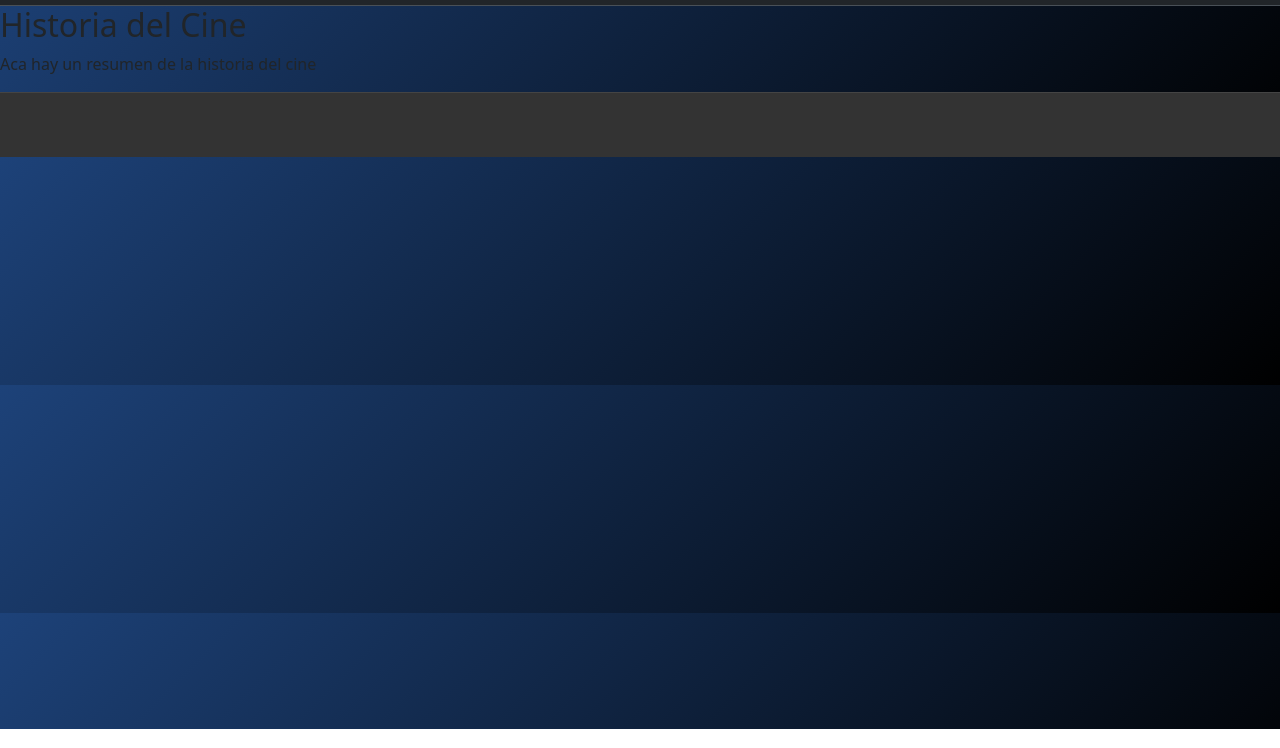
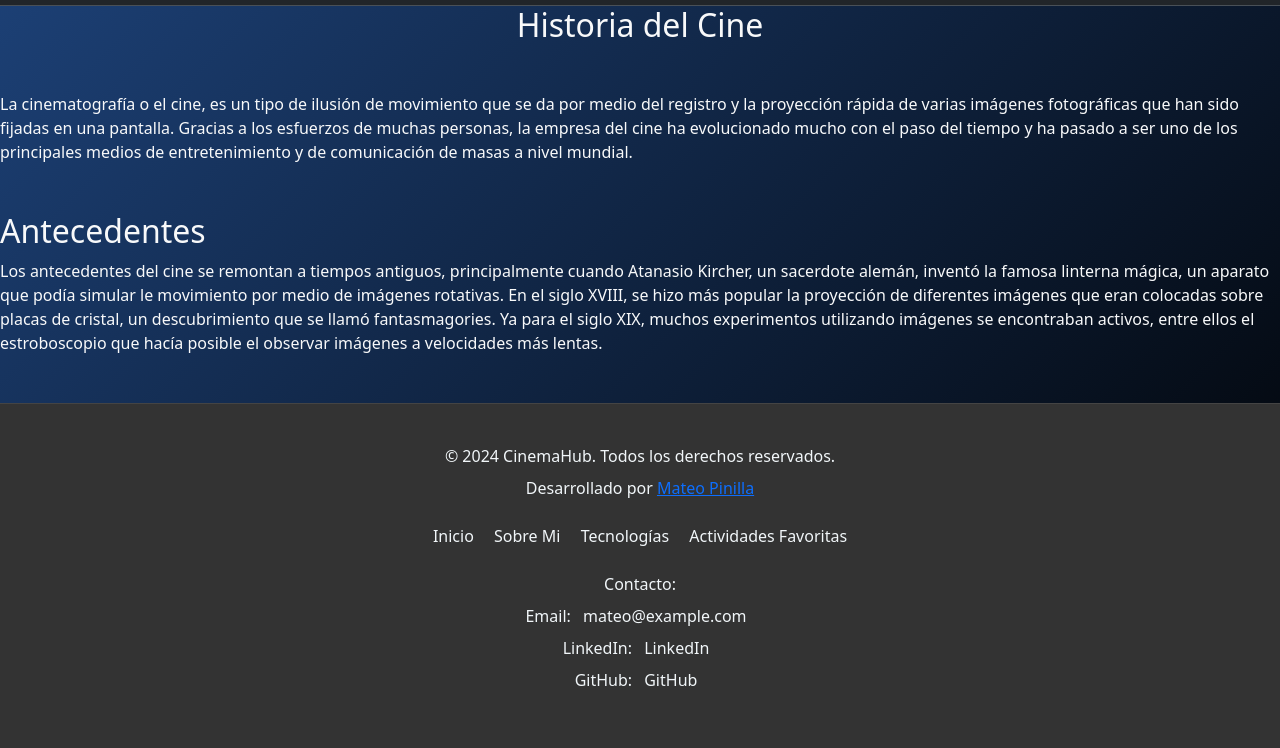
Before and after one commit to Mpinillad97/CinemaGallery, a website built with webpack: page front/Pages/historia-del-cine.html in a window 1280 px wide. Shown: the part 71-819 px from the top of the page. Built offline with nearby package versions, Linux system fonts and the light colour scheme; no server answers.

```diff
--- a/front/Pages/historia-del-cine.html
+++ b/front/Pages/historia-del-cine.html
@@ -31,14 +31,38 @@
         </div>
       </nav>
     </header>
-    <main>
-      <section class="content">
-        <h2>Historia del Cine</h2>
-        <p>Aca hay un resumen de la historia del cine</p>
+    <main class="text-light">
+      <section class="mb-5">
+        <h2 class="text-center">Historia del Cine</h2>
+      </section>
+      <section class="mb-5 ">
+        <p class="text-justify">La cinematografía o el cine, es un tipo de ilusión de movimiento que se da por medio del registro y la proyección rápida de varias imágenes fotográficas que han sido fijadas en una pantalla. Gracias a los esfuerzos de muchas personas, la empresa del cine ha evolucionado mucho con el paso del tiempo y ha pasado a ser uno de los principales medios de entretenimiento y de comunicación de masas a nivel mundial.</p>
+      </section>
+
+      <section class="mb-5">
+        <h2>Antecedentes</h2>
+        <p>Los antecedentes del cine se remontan a tiempos antiguos, principalmente cuando Atanasio Kircher, un sacerdote alemán, inventó la famosa linterna mágica, un aparato que podía simular le movimiento por medio de imágenes rotativas. En el siglo XVIII, se hizo más popular la proyección de diferentes imágenes que eran colocadas sobre placas de cristal, un descubrimiento que se llamó fantasmagories. Ya para el siglo XIX, muchos experimentos utilizando imágenes se encontraban activos, entre ellos el estroboscopio que hacía posible el observar imágenes a velocidades más lentas.</p>
       </section>
     </main>
     <footer>
-
+      <div class="footer-container">
+        <div class="footer-info">
+          <p>&copy; 2024 CinemaHub. Todos los derechos reservados.</p>
+          <p>Desarrollado por <a href="#">Mateo Pinilla</a></p>
+        </div>
+        <div class="footer-links">
+          <a href="#inicio">Inicio</a>
+          <a href="#sobre-mi">Sobre Mi</a>
+          <a href="#tecnologias">Tecnologías</a>
+          <a href="#actividades">Actividades Favoritas</a>
+        </div>
+        <div class="footer-contact">
+          <p>Contacto:</p>
+          <p>Email: <a href="mailto:mateo@example.com">mateo@example.com</a></p>
+          <p>LinkedIn: <a href="https://www.linkedin.com/in/mateopinilla" target="_blank">LinkedIn</a></p>
+          <p>GitHub: <a href="https://github.com/mateopinilla" target="_blank">GitHub</a></p>
+        </div>
+      </div>
     </footer>
     <script src="https://cdn.jsdelivr.net/npm/bootstrap@5.3.3/dist/js/bootstrap.bundle.min.js" integrity="sha384-YvpcrYf0tY3lHB60NNkmXc5s9fDVZLESaAA55NDzOxhy9GkcIdslK1eN7N6jIeHz" crossorigin="anonymous"></script>
   </body>
```
Also changed, not shown: front/Pages/Form/index.html (+13 -12 lines), front/scripts/form.js (added, +35 -0 lines).
